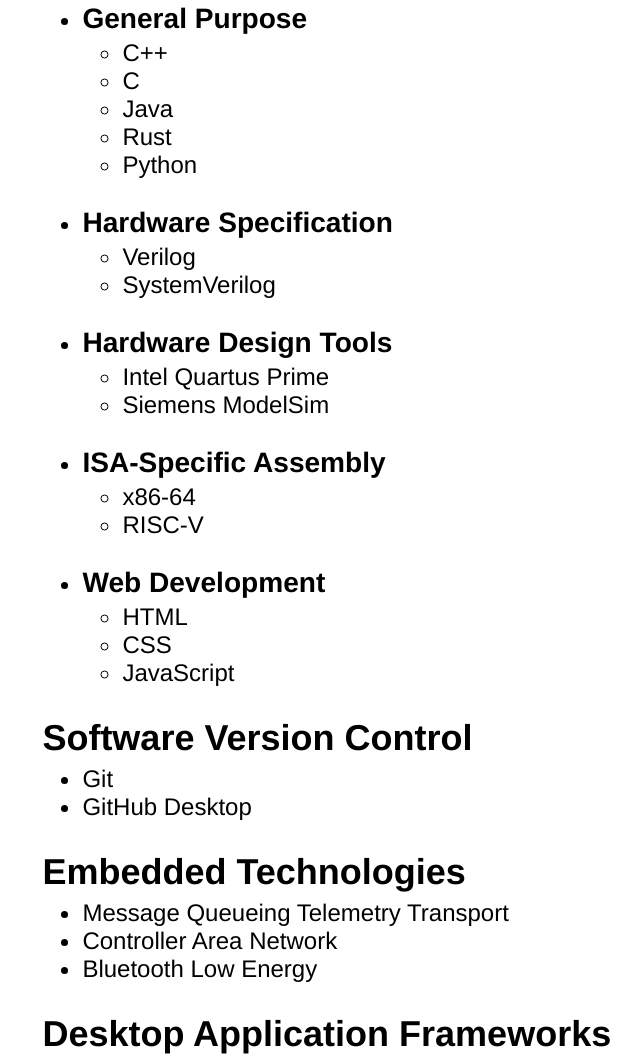
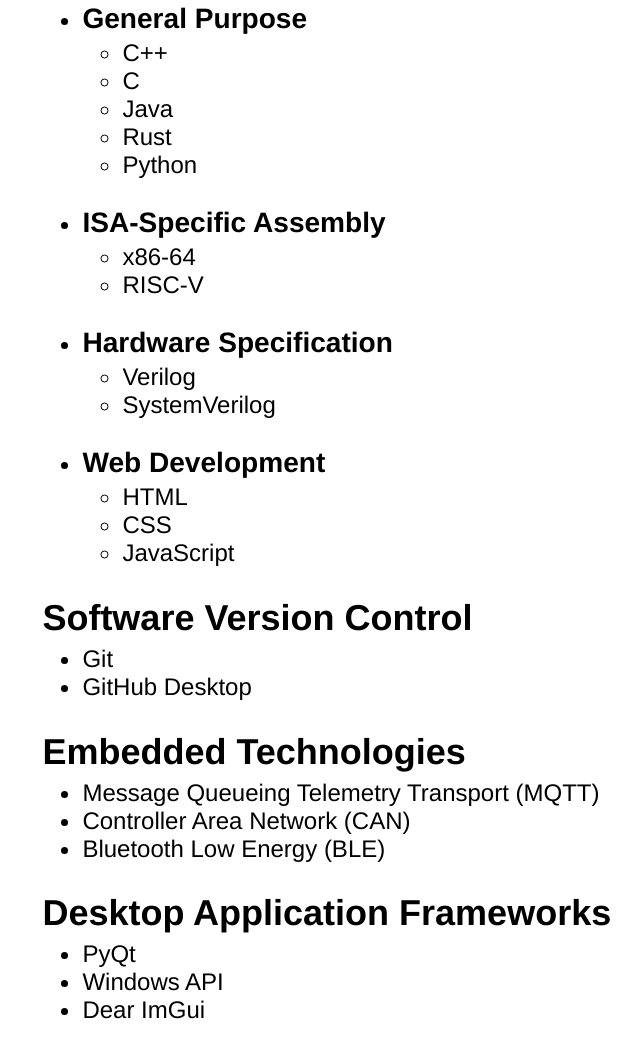
Before and after one commit to connorjlink/connorjlink.github.io, a plain HTML site: page index.html in a window 1280 px wide. Shown: the part 2882-3940 px from the top of the page, without its empty margins (92-732 px from the left). Drawn offline with Linux system fonts and the light colour scheme.

Commit message:
Fix errant placement formatting

```diff
--- a/index.html
+++ b/index.html
@@ -138,26 +138,18 @@
 				</li>
 
 				<li>
+					<h3>ISA-Specific Assembly</h3>
+					<ul>
+						<li>x86-64</li>
+						<li>RISC-V</li>
+					</ul>
+				</li>
+
+				<li>
 					<h3>Hardware Specification</h3>
 					<ul>
 						<li>Verilog</li>
 						<li>SystemVerilog</li>
-					</ul>
-				</li>
-
-				<li>
-					<h3>Hardware Design Tools</h3>
-					<ul>
-						<li>Intel Quartus Prime</li>
-						<li>Siemens ModelSim</li>
-					</ul>
-				</li>
-
-				<li>
-					<h3>ISA-Specific Assembly</h3>
-					<ul>
-						<li>x86-64</li>
-						<li>RISC-V</li>
 					</ul>
 				</li>
 
@@ -179,9 +171,9 @@
 
 			<h2>Embedded Technologies</h2>
 			<ul>
-				<li>Message Queueing Telemetry Transport</li>
-				<li>Controller Area Network</li>
-				<li>Bluetooth Low Energy</li>
+				<li>Message Queueing Telemetry Transport (MQTT)</li>
+				<li>Controller Area Network (CAN)</li>
+				<li>Bluetooth Low Energy (BLE)</li>
 			</ul>
 
 			<h2>Desktop Application Frameworks</h2>
@@ -202,6 +194,12 @@
 				<li>Qt Designer</li>
 			</ul>
 
+			<h2>Hardware Design Tools</h2>
+			<ul>
+				<li>Intel Quartus Prime</li>
+				<li>Siemens ModelSim</li>
+			</ul>
+
 			<h2>Media Creation Tools</h2>
 			<ul>
 				<li>Adobe Photoshop</li>
```
